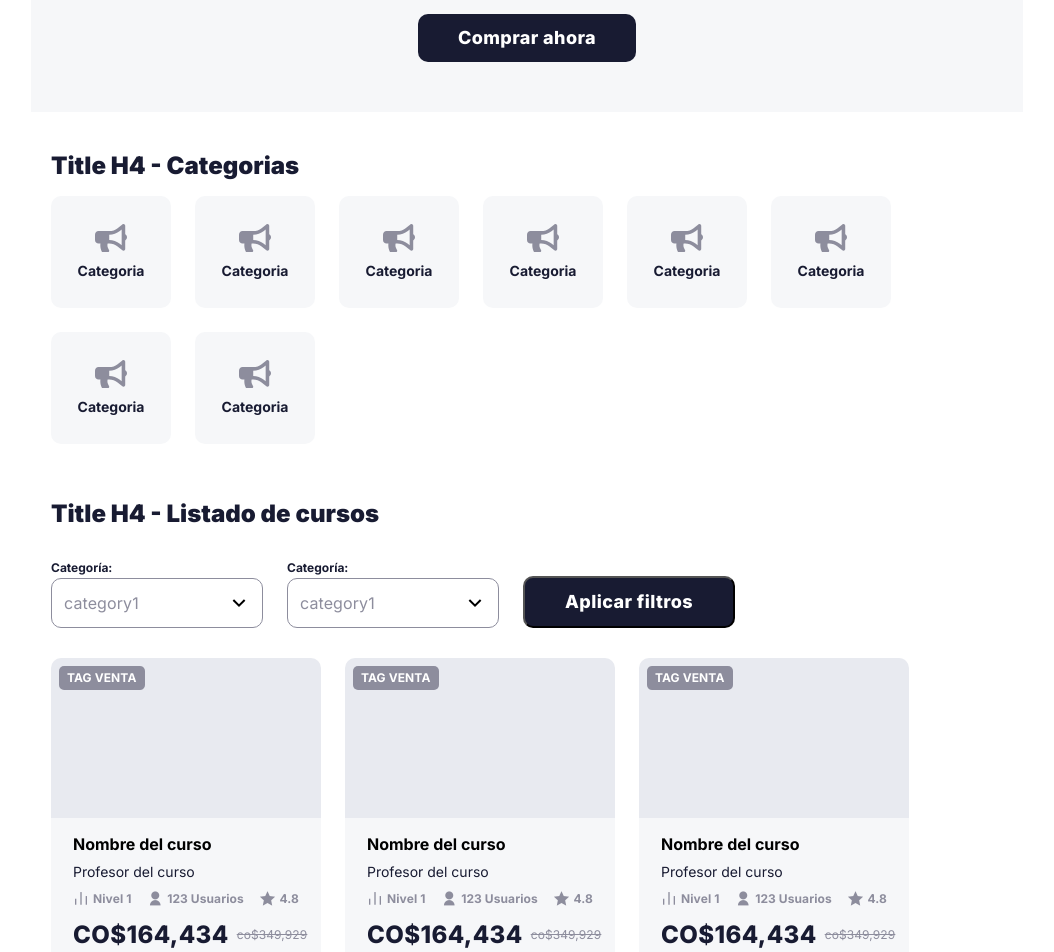
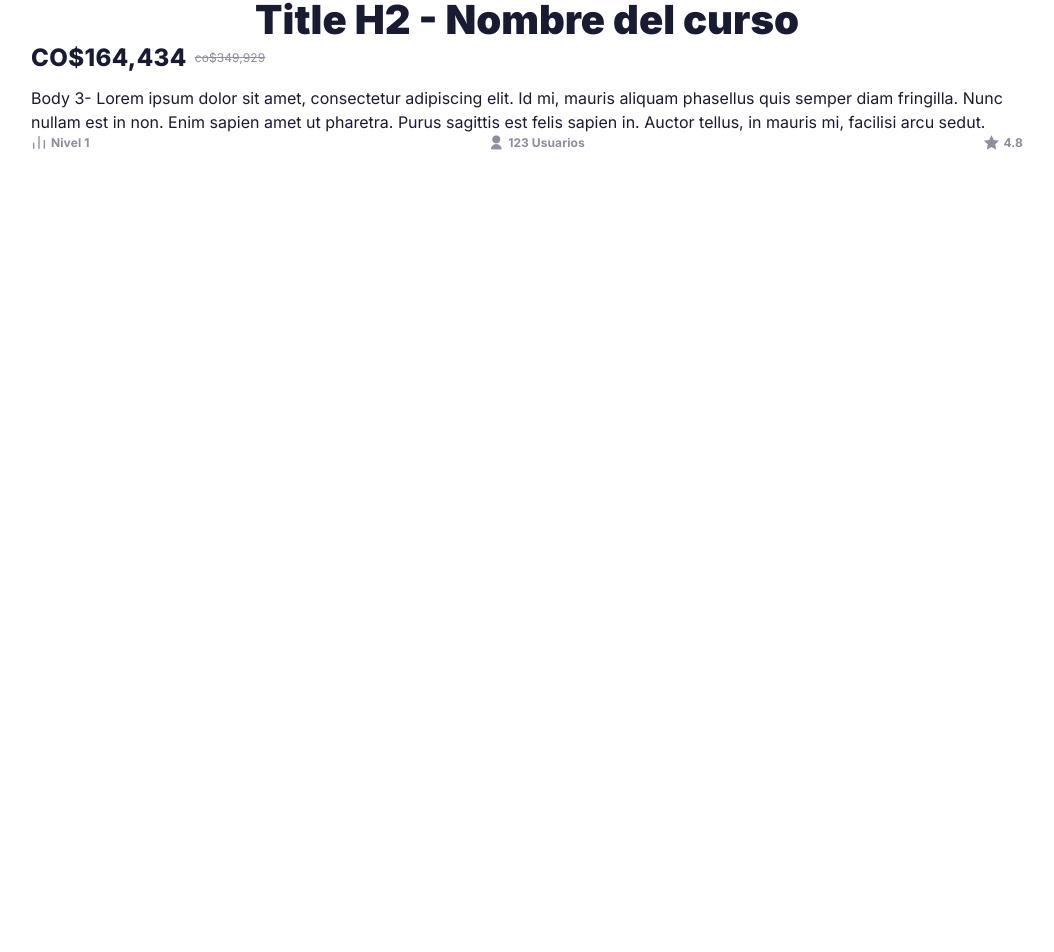
Before and after one commit to kedeinroga/crashcourse-front, a React (Create React App) app: page / in a window 1280 px wide. Shown: the part 300-1252 px from the top of the page, without its empty margins (113-1167 px from the left). After the commit the page ends 800 px from the top, so only its background shows below. Built offline with nearby package versions, Linux system fonts and the light colour scheme.

Commit message:
created componentet curso price

```diff
--- a/src/App.tsx
+++ b/src/App.tsx
@@ -1,14 +1,14 @@
 import React, { Fragment } from "react";
 import "./App.css";
 
-import Home from "./pages/home";
-// import CursoDetail from "./pages/CursoDetail";
+// import Home from "./pages/home";
+import CursoDetail from "./pages/CursoDetail";
 
 function App() {
   return (
     <Fragment>
-      <Home />
-      {/* <CursoDetail /> */}
+      {/* <Home /> */}
+      <CursoDetail />
     </Fragment>
   );
 }
--- /dev/null
+++ b/src/components/UI/CursoPrice.css
@@ -0,0 +1,27 @@
+.curso-cost {
+  display: flex;
+  align-items: center;
+  gap: 8px;
+  margin-bottom: 12px;
+}
+
+.ofert-price {
+  font-size: 24px;
+  font-style: normal;
+  font-weight: 800;
+  line-height: 32px;
+  letter-spacing: 0.4px;
+  text-align: left;
+  color: #181b32;
+}
+
+.real-price {
+  font-size: 12px;
+  font-style: normal;
+  font-weight: 400;
+  line-height: 16px;
+  letter-spacing: 0.1px;
+  text-align: left;
+  color: #8d8d9d;
+  text-decoration-line: line-through;
+}
--- /dev/null
+++ b/src/components/UI/CursoPrice.tsx
@@ -0,0 +1,12 @@
+import "./CursoPrice.css";
+
+function CursoPrice() {
+  return (
+    <div className="curso-cost">
+      <p className="ofert-price">CO$164,434</p>
+      <p className="real-price">co$349,929</p>
+    </div>
+  );
+}
+
+export default CursoPrice;
--- /dev/null
+++ b/src/components/cursodetail/CursoInfo.tsx
@@ -0,0 +1,22 @@
+import "./CursoInfo.css";
+
+import IconCursoDetail from "../UI/IconCusoDetail";
+import CursoPrice from "../UI/CursoPrice";
+
+function CursoInfo() {
+  return (
+    <div>
+      <h2>Title H2 - Nombre del curso</h2>
+      <CursoPrice />
+      <p>
+        Body 3- Lorem ipsum dolor sit amet, consectetur adipiscing elit. Id mi,
+        mauris aliquam phasellus quis semper diam fringilla. Nunc nullam est in
+        non. Enim sapien amet ut pharetra. Purus sagittis est felis sapien in.
+        Auctor tellus, in mauris mi, facilisi arcu sedut.
+      </p>
+      <IconCursoDetail />
+    </div>
+  );
+}
+
+export default CursoInfo;
--- a/src/components/main/CardCurso.css
+++ b/src/components/main/CardCurso.css
@@ -47,34 +47,6 @@
   margin-bottom: 8px;
 }
 
-.curso-cost {
-  display: flex;
-  align-items: center;
-  gap: 8px;
-  margin-bottom: 12px;
-}
-
-.ofert-price {
-  font-size: 24px;
-  font-style: normal;
-  font-weight: 800;
-  line-height: 32px;
-  letter-spacing: 0.4px;
-  text-align: left;
-  color: #181b32;
-}
-
-.real-price {
-  font-size: 12px;
-  font-style: normal;
-  font-weight: 400;
-  line-height: 16px;
-  letter-spacing: 0.1px;
-  text-align: left;
-  color: #8d8d9d;
-  text-decoration-line: line-through;
-}
-
 @media only screen and (min-width: 480px) {
   .card-curso {
     width: 270px;
--- a/src/components/main/CardCurso.tsx
+++ b/src/components/main/CardCurso.tsx
@@ -1,6 +1,7 @@
 import "./CardCurso.css";
 import Button from "../UI/Buttons/Button";
 import IconCursoDetail from "../UI/IconCusoDetail";
+import CursoPrice from "../UI/CursoPrice";
 
 function CardCurso() {
   return (
@@ -12,10 +13,7 @@ function CardCurso() {
         <div className="curso-description__name">Nombre del curso </div>
         <p className="curso-description__prof">Profesor del curso</p>
         <IconCursoDetail />
-        <div className="curso-cost">
-          <p className="ofert-price">CO$164,434</p>
-          <p className="real-price">co$349,929</p>
-        </div>
+        <CursoPrice />
         <Button />
       </div>
     </div>
--- a/src/pages/CursoDetail.tsx
+++ b/src/pages/CursoDetail.tsx
@@ -3,12 +3,14 @@ import "./CursoDetail.css";
 
 import Header from "../components/header";
 import BannerVideo from "../components/cursodetail/BannerVideo";
+import CursoInfo from "../components/cursodetail/CursoInfo";
 
 function CursoDetail() {
   return (
     <Fragment>
       <Header />
       <BannerVideo />
+      <CursoInfo />
     </Fragment>
   );
 }
```
Also changed, not shown: src/components/cursodetail/CursoInfo.css (added).
